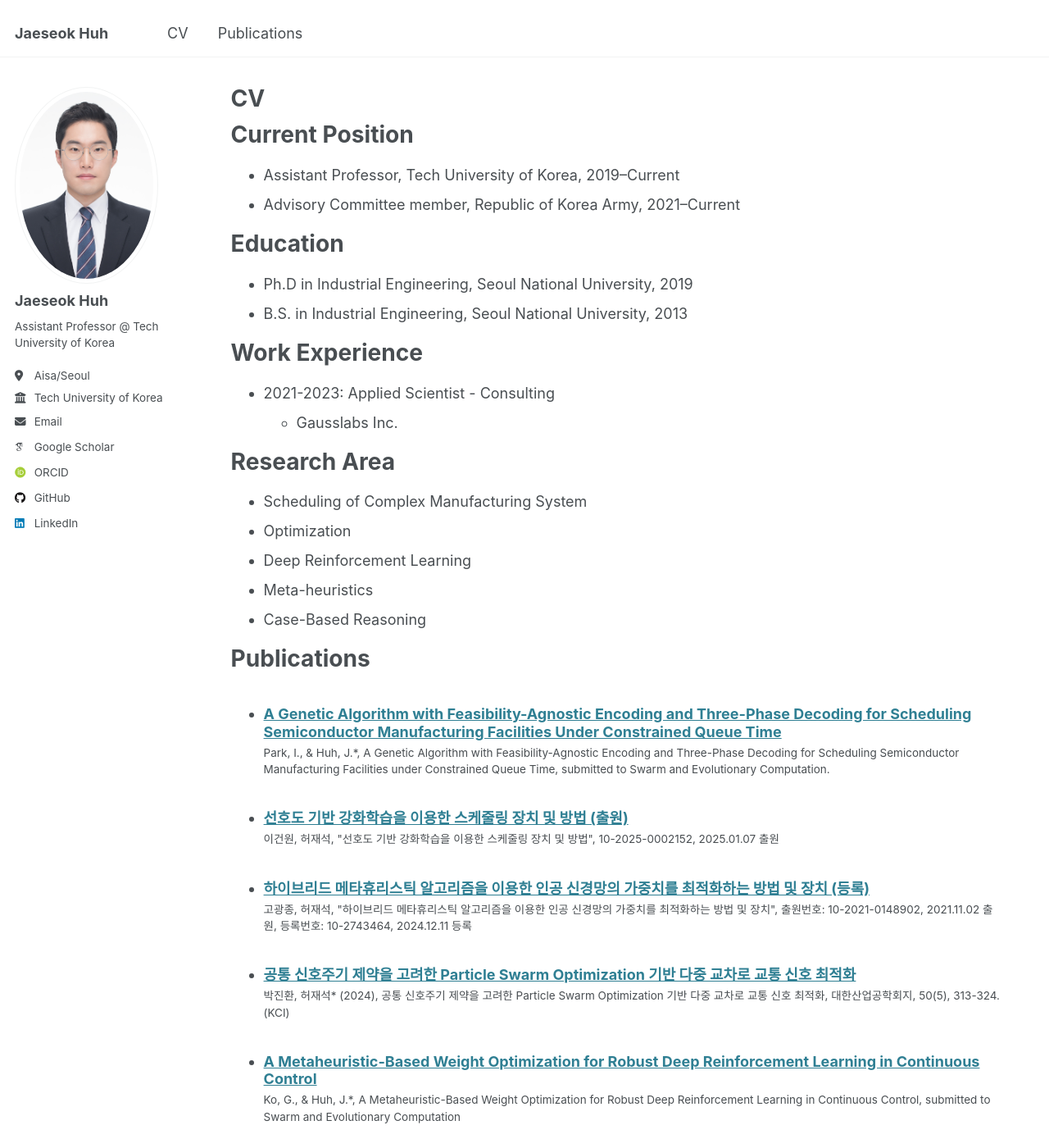
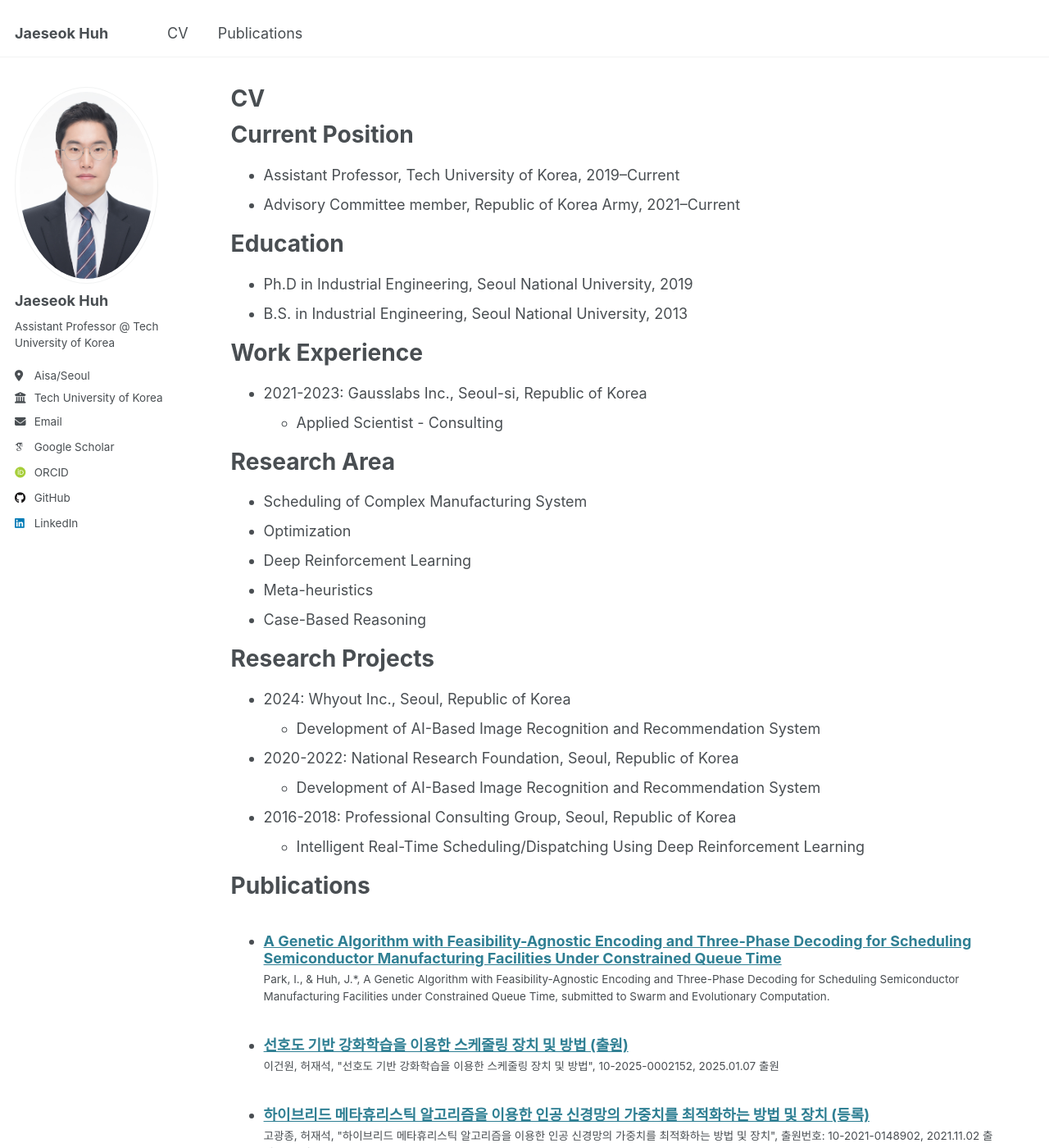
Before and after one commit to LaonHJS/laonhjs.github.io, a Jekyll site: the page built from _pages/cv.md, in a window 1280 px wide and 1400 px high. Shown: the whole window at 82% size. Built offline with Jekyll 4.4.1, drawn with Linux system fonts in a browser that asks for light colours; some web fonts are replaced.

Commit message:
Update cv.md

```diff
--- a/_pages/cv.md
+++ b/_pages/cv.md
@@ -21,8 +21,8 @@ Education
 
 Work Experience
 ======
-* 2021-2023: Applied Scientist - Consulting
-  * Gausslabs Inc.
+* 2021-2023: Gausslabs Inc., Seoul-si, Republic of Korea
+  * Applied Scientist - Consulting
 
 Research Area
 ======
@@ -32,6 +32,14 @@ Research Area
 * Meta-heuristics
 * Case-Based Reasoning
 
+Research Projects
+======
+* 2024: Whyout Inc., Seoul, Republic of Korea
+  * Development of AI-Based Image Recognition and Recommendation System
+* 2020-2022: National Research Foundation, Seoul, Republic of Korea
+  * Development of AI-Based Image Recognition and Recommendation System
+* 2016-2018: Professional Consulting Group, Seoul, Republic of Korea
+  * Intelligent Real-Time Scheduling/Dispatching Using Deep Reinforcement Learning
 
 Publications
 ======
```
